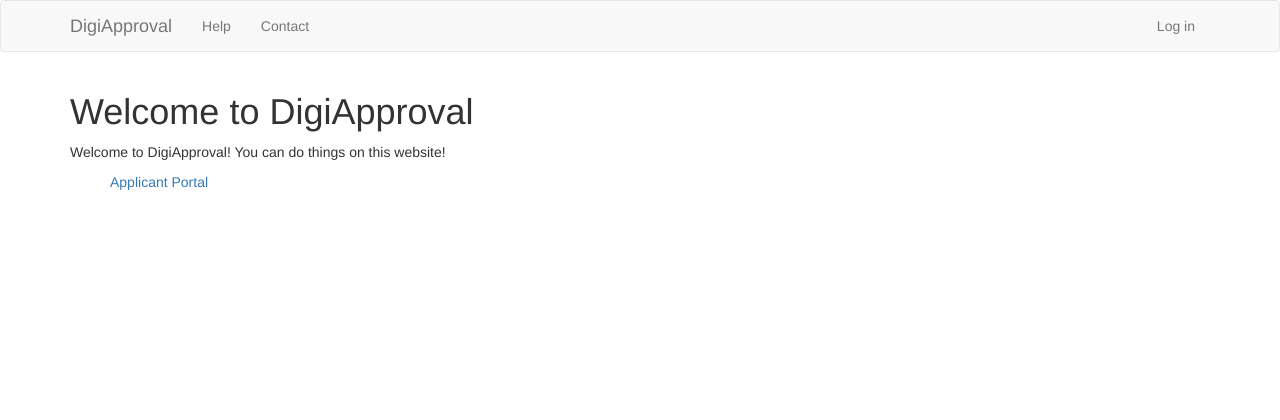
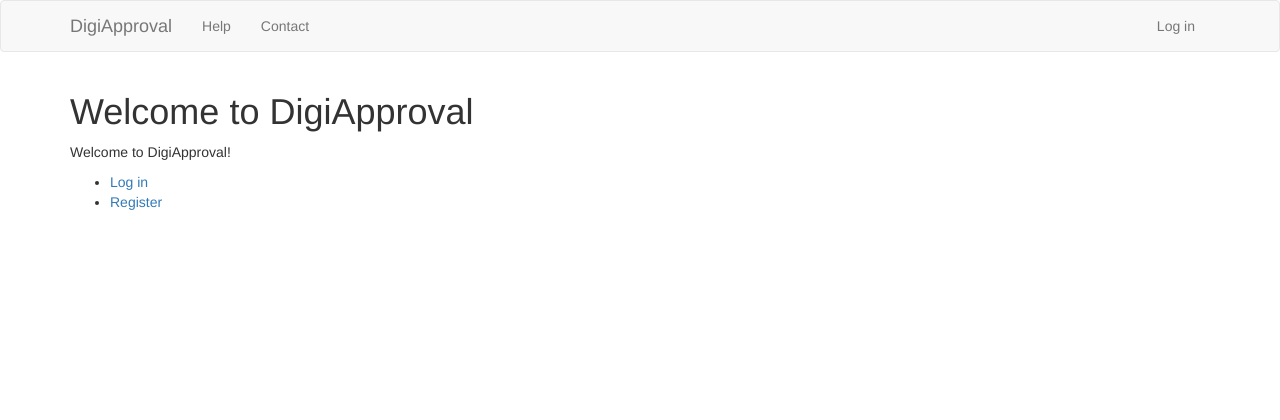
Before and after one commit to tsujamin/digi-approval, a Django app: template src/digiapproval_project/digiapproval_project/apps/digiapproval/templates/digiapproval/index.html in a window 1280 px wide. Shown: the top 420 px of the page. Run offline with Django 3.2, Linux system fonts and the light colour scheme; the template is opened without the code that fills it, so the values that code supplies are empty; parts of the project's set-up code (start-up, migrations or seed data) failed here and were passed over; some libraries are stand-ins or nearby versions.

Commit message:
nicer index

```diff
--- a/src/digiapproval_project/digiapproval_project/apps/digiapproval/templates/digiapproval/index.html
+++ b/src/digiapproval_project/digiapproval_project/apps/digiapproval/templates/digiapproval/index.html
@@ -3,8 +3,19 @@
 
 {% block content %}
 
-<p>Welcome to DigiApproval! You can do things on this website!</p>
+<p>Welcome to DigiApproval!</p>
 
-<ul><a href="{% url 'applicant_home' %}">Applicant Portal</a></ul>
+<ul>
+  {% if user.is_authenticated %}
+    {% if user.customeraccount.account_type %}
+    <li><a href="{% url 'applicant_home' %}">Applicant Portal</a></li>
+    {% else %}
+    <li><a href="{% url 'approver_worklist' %}">Approver Worklist</a></li>
+    {% endif %}
+  {% else %}
+    <li><a href="{% url 'login' %}">Log in</a></li>
+    <li><a href="{% url 'register' %}">Register</a></li>
+  {% endif %}
+</ul>
 
 {% endblock content %}
```
